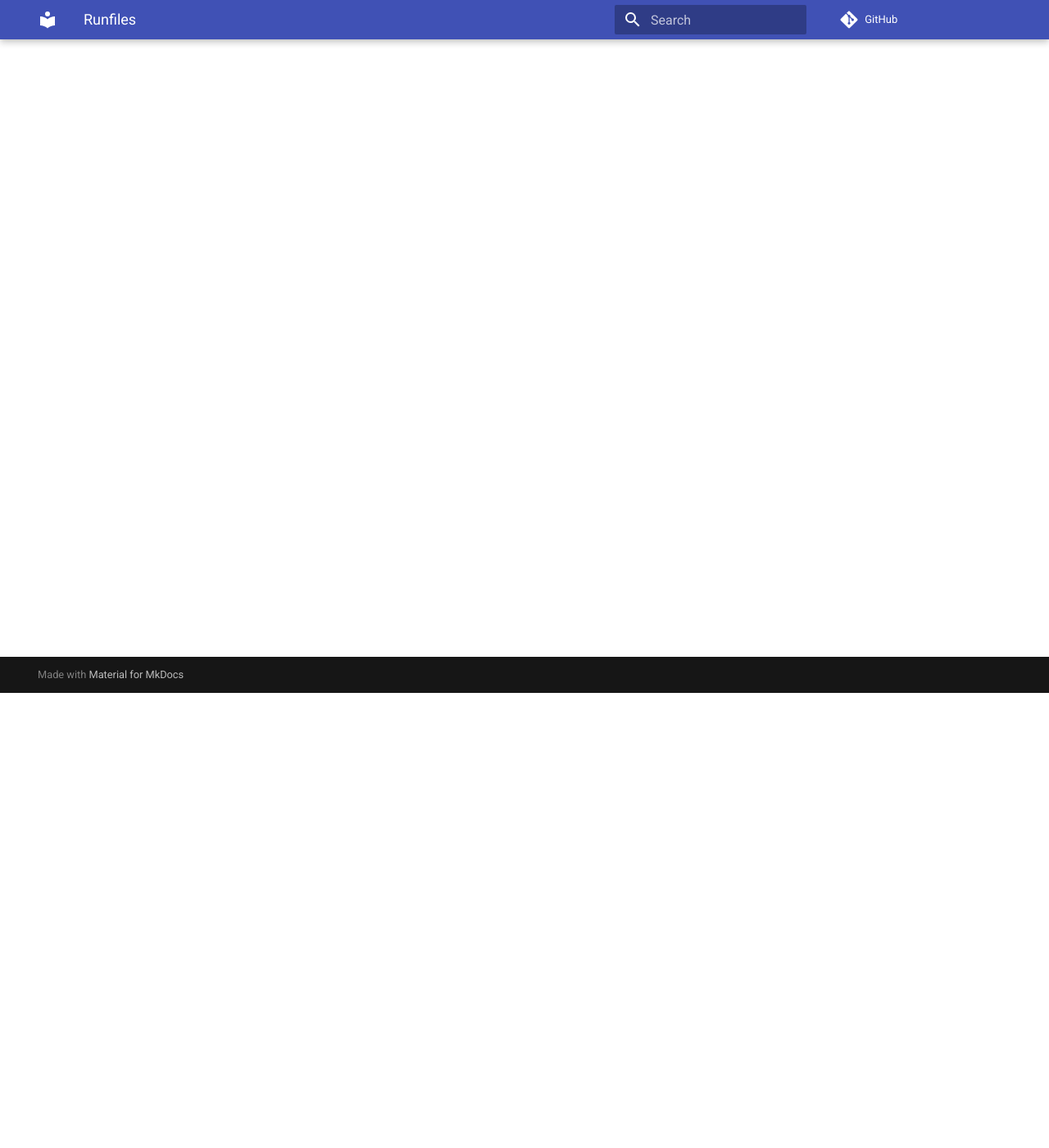
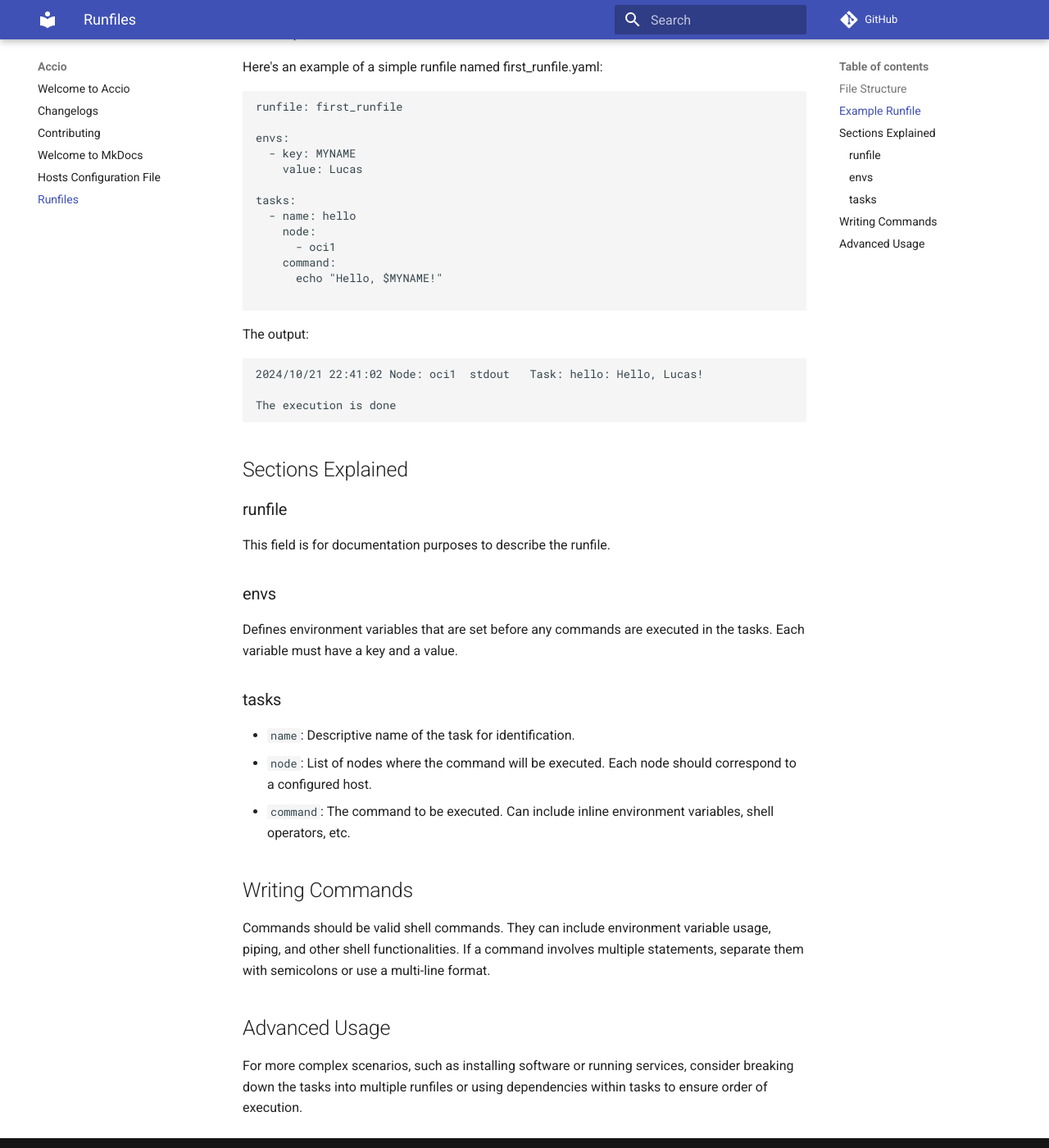
Before and after one commit to lucaslimafernandes/accio, an MkDocs documentation site: the page built from docs/runfiles.md, in a window 1280 px wide and 1400 px high, scrolled down 555 px. Shown: the whole window at 82% size. Built offline with MkDocs 1.6.1 and Material for MkDocs 9.7.7, drawn with Linux system fonts in a browser that asks for light colours; comment, search, counter and statistics services are not loaded; some of the changed text lies outside the part shown.

Commit message:
Update docs

````diff
--- a/docs/runfiles.md
+++ b/docs/runfiles.md
@@ -1 +1,62 @@
 # Runfiles
+
+Runfiles are YAML configurations used to define a series of tasks to be executed on remote nodes via SSH. These files are structured to include environmental settings, task names, associated nodes, and the specific commands to be executed. Below, we provide a detailed explanation of how to create and structure these runfiles.
+
+## File Structure
+A typical runfile includes several key sections:
+
+- `runfile`: A title or description of the runfile's purpose.
+- `envs`: (Optional) Global environment variables applicable to all tasks.
+- `tasks`: A list of tasks, where each task specifies a command to be executed on one or more nodes.
+
+## Example Runfile
+
+Here's an example of a simple runfile named first_runfile.yaml:
+
+```yaml
+runfile: first_runfile
+
+envs:
+  - key: MYNAME
+    value: Lucas
+
+tasks:
+  - name: hello
+    node:
+      - oci1
+    command:
+      echo "Hello, $MYNAME!"
+
+```
+
+The output:
+
+```plaintext
+2024/10/21 22:41:02 Node: oci1	stdout	 Task: hello: Hello, Lucas!
+
+The execution is done
+```
+
+## Sections Explained
+
+### runfile
+
+This field is for documentation purposes to describe the runfile.
+
+### envs
+
+Defines environment variables that are set before any commands are executed in the tasks. Each variable must have a key and a value.
+
+### tasks
+
+- `name`: Descriptive name of the task for identification.
+- `node`: List of nodes where the command will be executed. Each node should correspond to a configured host.
+- `command`: The command to be executed. Can include inline environment variables, shell operators, etc.
+
+## Writing Commands
+
+Commands should be valid shell commands. They can include environment variable usage, piping, and other shell functionalities. If a command involves multiple statements, separate them with semicolons or use a multi-line format.
+
+## Advanced Usage
+
+For more complex scenarios, such as installing software or running services, consider breaking down the tasks into multiple runfiles or using dependencies within tasks to ensure order of execution.
````
Also changed, not shown: IDEA.md (+5 -1 lines), 2 other files.
